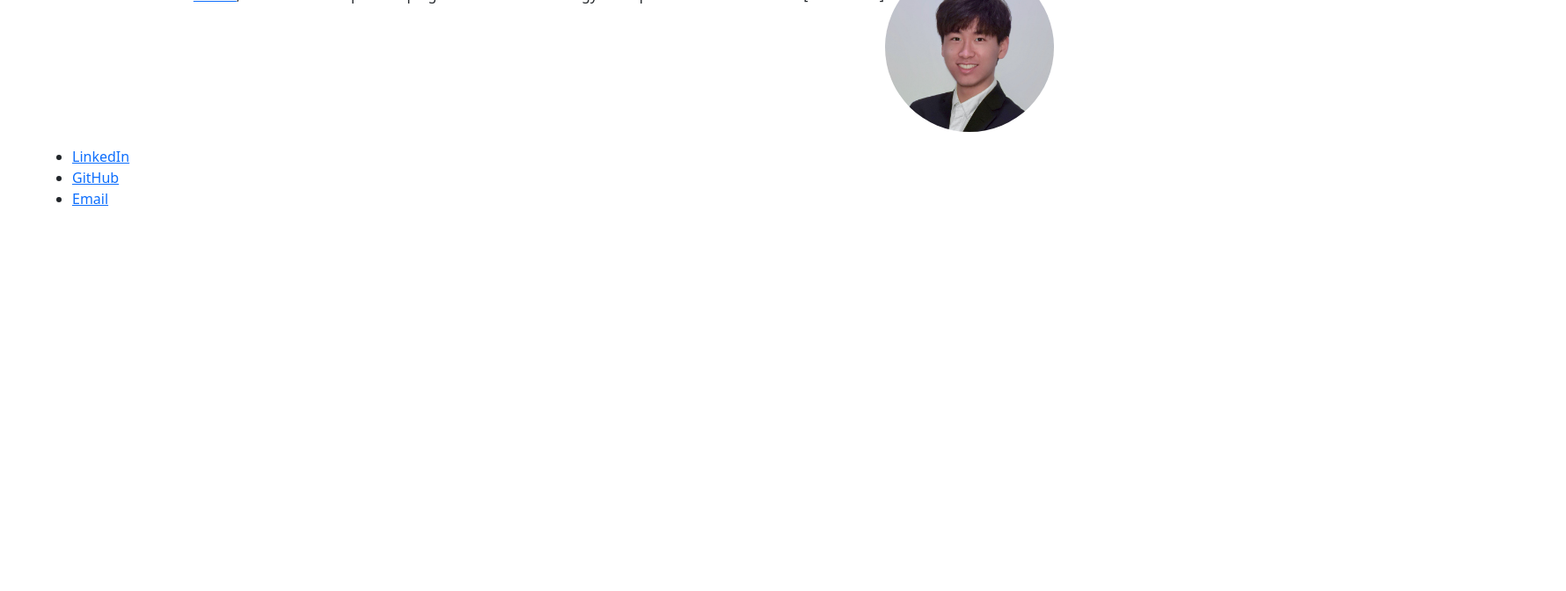
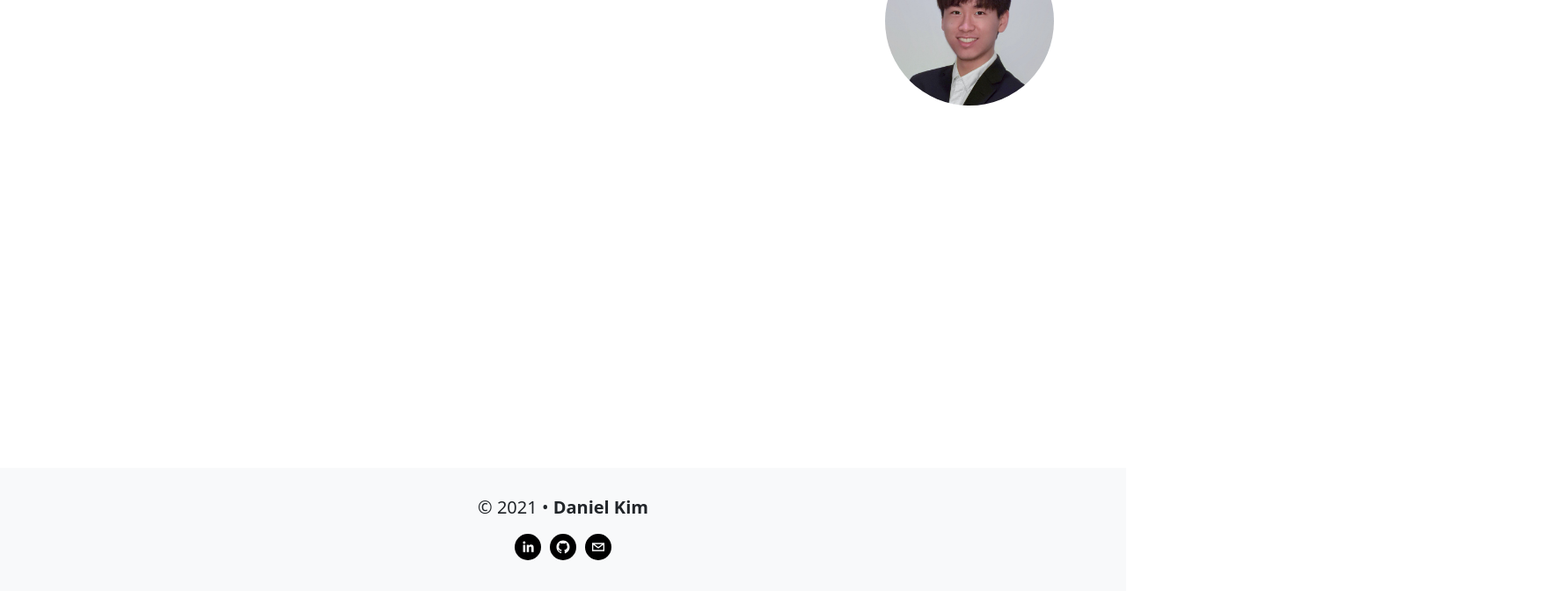
Before and after one commit to danielkimcs/danielkimcs.github.io, a React (Create React App) app: page / in a window 1280 px wide. Shown: the part 204-876 px from the top of the page at 88% size, 1780 px wide, since content can reach past the window. Before the commit the page ends 800 px from the top, so only its background shows below. Built offline with nearby package versions, Linux system fonts and the light colour scheme.

Commit message:
Added footer

```diff
--- a/package.json
+++ b/package.json
@@ -13,6 +13,7 @@
     "react-dom": "^17.0.2",
     "react-router-dom": "^5.2.0",
     "react-scripts": "4.0.3",
+    "react-social-icons": "^5.4.1",
     "react-transition-group": "^4.4.2",
     "web-vitals": "^1.1.2"
   },
--- a/src/App.js
+++ b/src/App.js
@@ -4,6 +4,7 @@ import Routes from "./routes";
 import { BrowserRouter as Router } from "react-router-dom";
 import { AppContext } from "./utils/contextLib";
 import Navigation from "./shared/components/navbar";
+import Footer from "./shared/components/footer";
 
 function App() {
   return (
@@ -14,6 +15,7 @@ function App() {
                 <Routes />
         </AppContext.Provider>
       </div>
+      <Footer />
     </Router>
   );
 }
--- a/src/components/archive/archive.js
+++ b/src/components/archive/archive.js
@@ -3,8 +3,8 @@ import './archive.scss';
 
 export const Archive = () => {
     return (
-        <React.Fragment>
+        <div className="archive-container page-container">
             <h1>Archive</h1>
-        </React.Fragment>
+        </div>
     )
 }
--- a/src/components/home/home.js
+++ b/src/components/home/home.js
@@ -3,24 +3,16 @@ import './home.scss';
 
 export const Home = () => {
     return (
-        <div className="home-container">
+        <div className="home-container page-container">
             <h1>Hi there! I'm Daniel.</h1>
 
             <div className="row">
                 <p>
-                    <img className="avatar" src="/me.jpg" alt="A picture of me"/>
+                    <img className="avatar" src="/me.jpg" alt="Me"/>
                     I'm a sophomore at <a href="https://www.yale.edu/">Yale University</a> studying computer science, economics, and mathematics. For the summer, I'm a Full Stack Associate at <a href="https://www.gosite.com/">GoSite</a>, a Series B startup developing cloud based technology to empower small businesses. [finish intro]
                 </p>
             </div>
 
-            {/* FOOTER: SOCIAL AND COPYRIGHT */}
-            <div className="row">
-                <ul>
-                    <li><a href="https://www.linkedin.com/in/danielkim119/">LinkedIn</a></li>
-                    <li><a href="https://github.com/danielkimcs">GitHub</a></li>
-                    <li><a href="mailto:dan.kim@yale.edu">Email</a></li>
-                </ul>
-            </div>
         </div>
     )
 }
--- a/src/components/home/home.scss
+++ b/src/components/home/home.scss
@@ -2,6 +2,13 @@
     .avatar {
         max-width: 12em;
         border-radius: 50%;
+        margin-left: 5px;
         float: right;
     }
 }
+
+@media (max-width: 550px) {
+    .avatar {
+        display: none;
+    }
+}
--- a/src/components/projects/projects.js
+++ b/src/components/projects/projects.js
@@ -3,7 +3,7 @@ import './projects.scss';
 
 export const Projects = () => {
     return (
-        <div className="projects-container">
+        <div className="projects-container page-container">
             <h1>Projects</h1>
         </div>
     )
--- a/src/routes.js
+++ b/src/routes.js
@@ -3,7 +3,7 @@ import React from 'react';
 import { Route, Switch, useLocation } from 'react-router-dom';
 import { CSSTransition, TransitionGroup } from 'react-transition-group';
 import Home from './components/home';
-import About from './components/about';
+// import About from './components/about';
 import Projects from './components/projects';
 import Archive from './components/archive';
 
@@ -15,23 +15,23 @@ const routes = [
 
 export default function Routes() {
     const location = useLocation();
-    const { pathname, key } = location;
+    // const { pathname, key } = location;
 
     return (
         <TransitionGroup component={null}>
             <CSSTransition
-                key={key}
-                timeout={300}
+                key={location.key}
+                timeout={600}
                 classNames="anim-page"
-                unmountOnExit>
+                exit={false}
+                unmountOnExit
+                >
                 <div className="anim-page">
-                    <div className="anim-page-inner container">
-                        <Switch location={location}>
-                            {routes.map(({ path, Component }) => (
-                                <Route key={path} exact path={path} component={Component} />
-                                ))}
-                        </Switch>
-                    </div>
+                    <Switch location={location}>
+                        {routes.map(({ path, Component }) => (
+                            <Route key={path} exact path={path} component={Component} />
+                            ))}
+                    </Switch>
                 </div>
             </CSSTransition >
         </TransitionGroup>
--- /dev/null
+++ b/src/shared/components/footer/footer.js
@@ -0,0 +1,16 @@
+import React from "react";
+import "./footer.scss";
+import { SocialIcon } from "react-social-icons";
+
+export const Footer = () => {
+    return (
+        <div className="footer-container bg-light">
+            <div className="footer-text">&copy; 2021 &bull; <span>Daniel Kim</span></div>
+            <div className="social-container">
+                <SocialIcon target="_blank" className="social-icon" style={{ height: 30, width: 30 }} bgColor="black" url="https://www.linkedin.com/in/danielkim119/" />
+                <SocialIcon target="_blank" className="social-icon" style={{ height: 30, width: 30 }} bgColor="black" url="https://github.com/danielkimcs/" />
+                <SocialIcon target="_blank" className="social-icon" style={{ height: 30, width: 30 }} bgColor="black" url="mailto:dan.kim@yale.edu" />
+            </div>
+        </div>
+    )
+}
--- /dev/null
+++ b/src/shared/components/footer/footer.scss
@@ -0,0 +1,26 @@
+@import "../../../styles/variables";
+
+.footer-container {
+    position: relative;
+    margin-top: -$footer-height;
+    height: $footer-height;
+    padding-top: 30px;
+    width: 100%;
+    text-align: center;
+
+    .footer-text {
+        font-size: 20px;
+
+        span {
+            font-weight: bold;
+        }
+    }
+
+    .social-container {
+        padding-top: 10px;
+
+        .social-icon {
+            margin: 5px;
+        }
+    }
+}
--- /dev/null
+++ b/src/shared/components/footer/index.js
@@ -0,0 +1,2 @@
+import { Footer } from './footer';
+export default Footer;
--- /dev/null
+++ b/src/styles/_variables.scss
@@ -0,0 +1 @@
+$footer-height: 140px;
--- a/src/styles/styles.scss
+++ b/src/styles/styles.scss
@@ -1,17 +1,21 @@
+@import "variables";
+
+body {
+    width: 100%;
+}
+
 .main-div {
-    padding-top: 50px;
+    margin: auto;
+    padding-top: 20px;
     position: relative;
 }
 
-.anim-page {
-    position: absolute;
-    left: 50%;
+.page-container {
     width: 100%;
-}
-
-.anim-page-inner {
-    position: relative;
-    left: -50%;
+    margin: 0 auto;
+    min-height: 100vh;
+    overflow: auto;
+    padding-bottom: $footer-height;
 }
 
 /* Routing animation */
```
Also changed, not shown: 1 other file (tests, documents, lock files or other folders).
